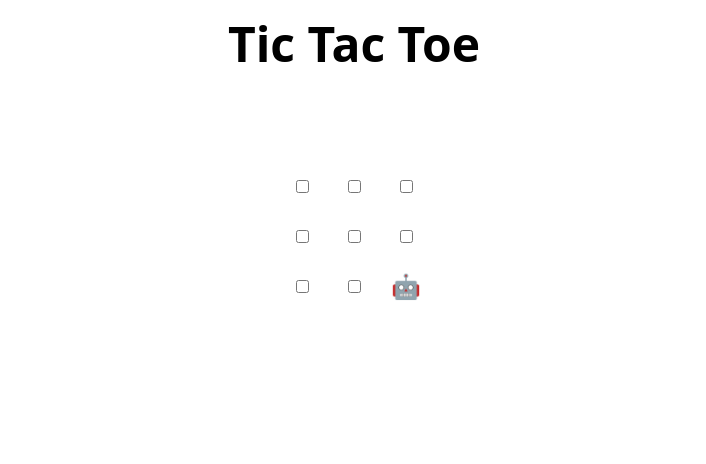
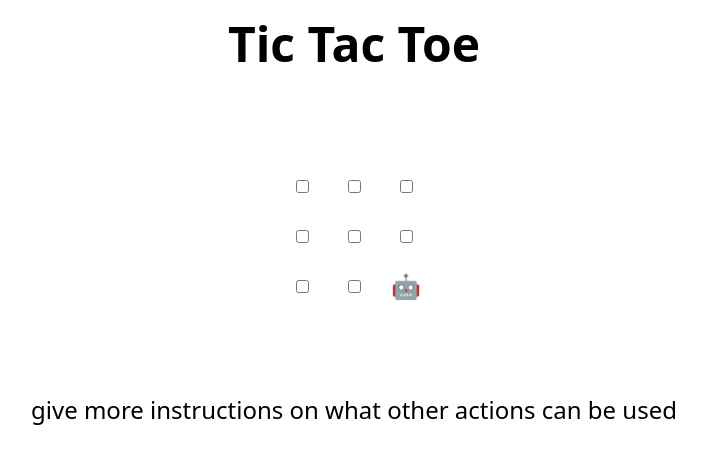
Before and after one commit to WuYifan5/review-pull-request, a plain HTML site: page index.html in a window 1280 px wide. Shown: the whole page, without its empty margins (286-992 px from the left). Drawn offline with Linux system fonts and the light colour scheme.

Commit message:
Update index.html

```diff
--- a/index.html
+++ b/index.html
@@ -48,7 +48,7 @@
 </table>
 
 <h2 hidden>Game over, refresh to play again 🧑‍💻 🤖!</h2>
-
+give more instructions on what other actions can be used
 <script>
   // Initialization
   const boxes = Array.from(document.querySelectorAll('td'))
```
